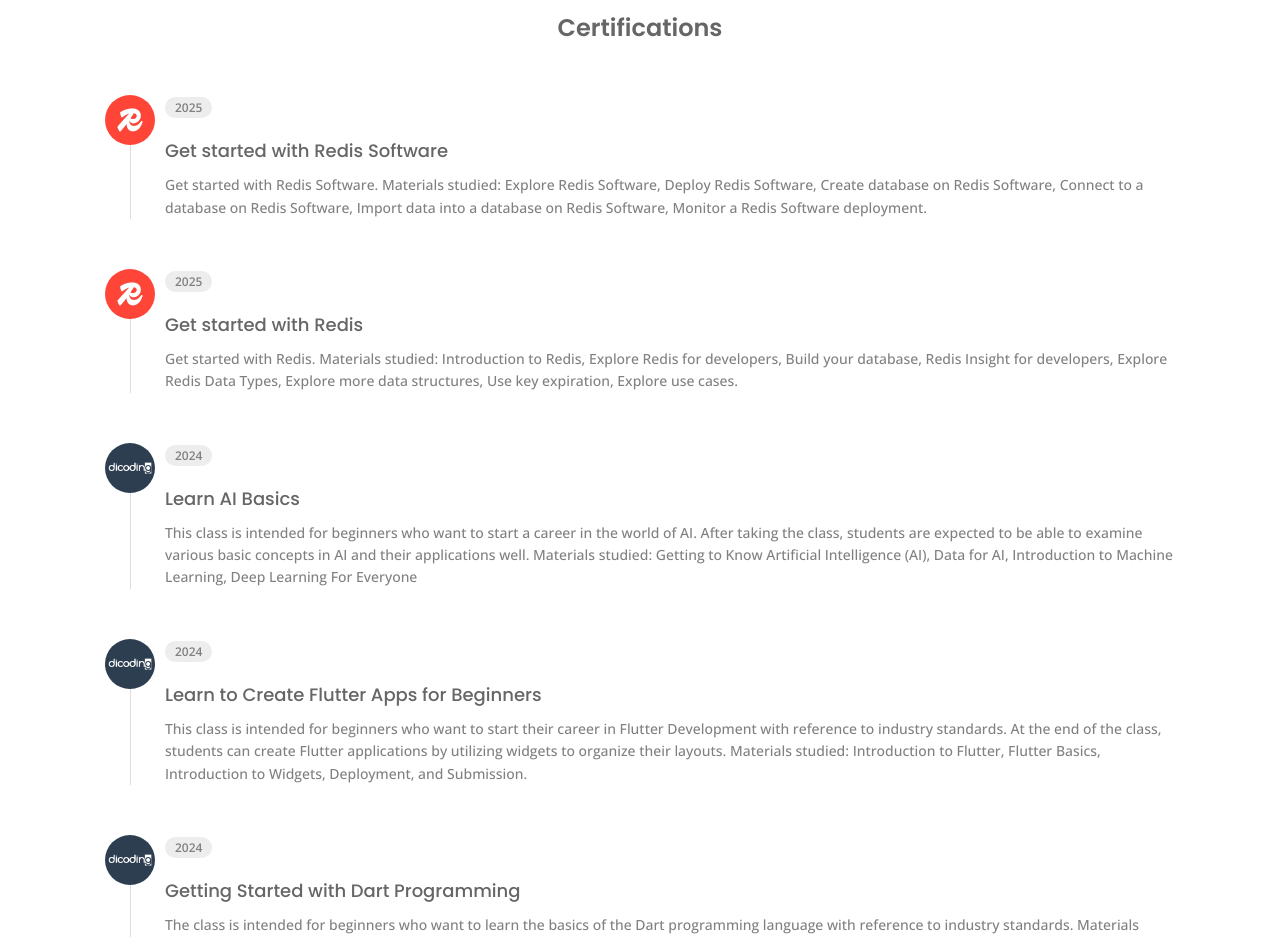
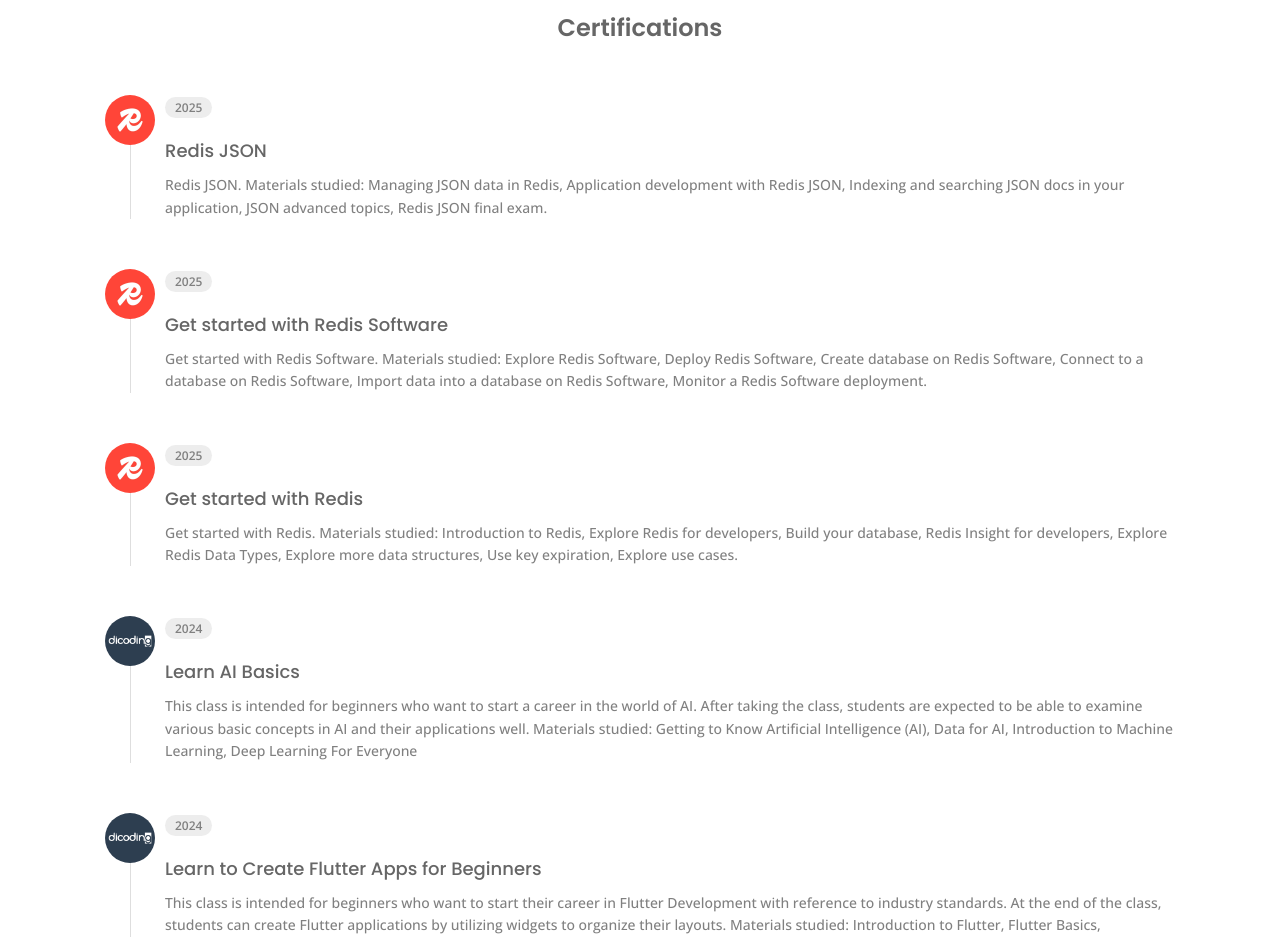
Before and after one commit to abdaziznet/vite-react-portfolio, a React (Vite) app: page /about in a window 1280 px wide. Shown: the part 1620-2557 px from the top of the page. Built offline with nearby package versions, Linux system fonts and the light colour scheme.

Commit message:
penambahan serfikat redis json

```diff
--- a/src/data.jsx
+++ b/src/data.jsx
@@ -429,6 +429,14 @@
     desc: "Get started with Redis Software. Materials studied: Explore Redis Software, Deploy Redis Software, Create database on Redis Software, Connect to a database on Redis Software, Import data into a database on Redis Software, Monitor a Redis Software deployment.",
     date: "2025",
     url: "https://www.credential.net/2599097b-dee0-44f3-b88e-af0ace5b6d70?username=abdaziz",
+  },
+  {
+    id: 22,
+    img: CertRedis,
+    title: "Redis JSON",
+    desc: "Redis JSON. Materials studied: Managing JSON data in Redis, Application development with Redis JSON, Indexing and searching JSON docs in your application, JSON advanced topics, Redis JSON final exam.",
+    date: "2025",
+    url: "https://www.credential.net/f5182a80-57fd-4ff6-8137-48e4f777df0c?username=abdaziz",
   },
 ];
 
```
